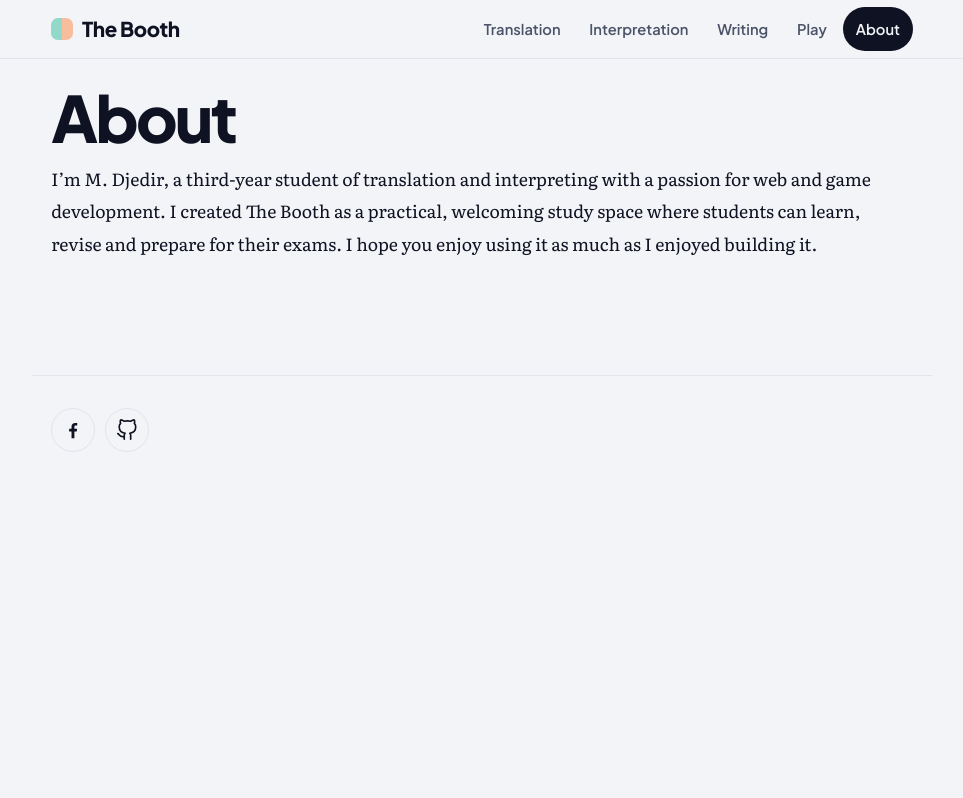
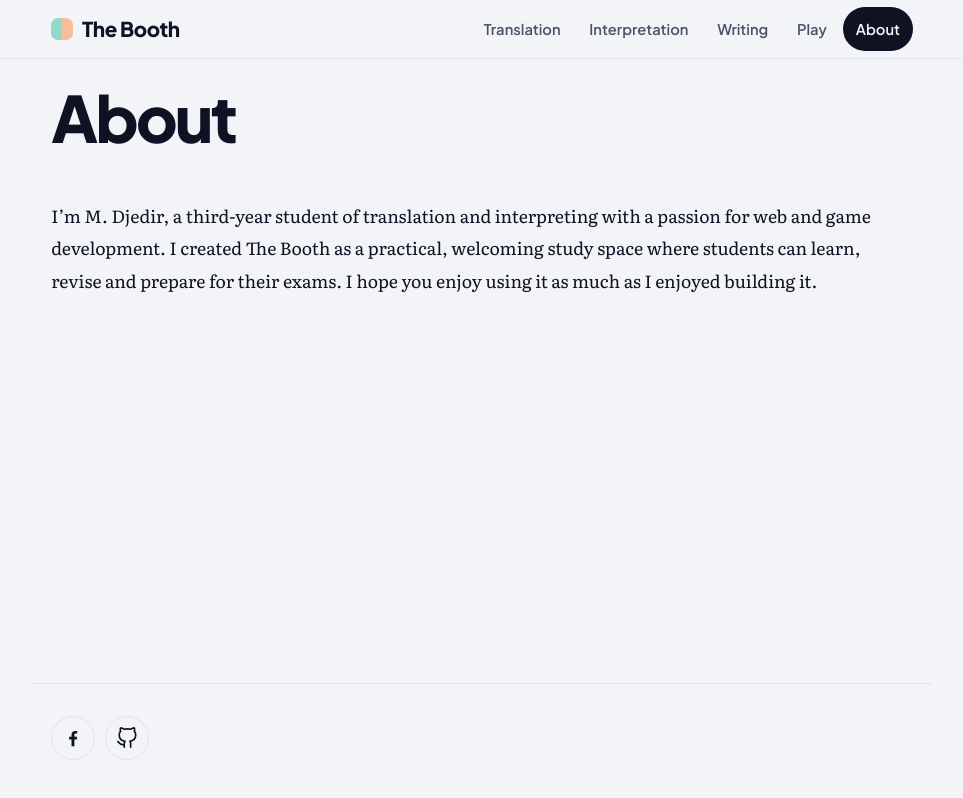
Before and after one commit to lazyDev99/L3-website, a plain HTML site: page index.html in a window 1280 px wide. Both pictures are taken after a click on the link "About". Shown: the whole page, without its empty margins (158-1121 px from the left). Drawn offline with Linux system fonts and the light colour scheme.

Commit message:
margin and padding to about me page

```diff
--- a/app.js
+++ b/app.js
@@ -28,7 +28,7 @@ async function route(){
     if(!mods.length){const ix=await j('content/modules.json');mods=await Promise.all(ix.map(i=>j(`content/${i}.json`)))}
     const key=h[0]==='about'||h[0]==='play'?h[0]:h[0]==='c'?'c/'+h[1]:(h[0]==='m'||h[0]==='l')?'c/'+(find(h[1])||{}).cat:'';
     document.querySelectorAll('nav a').forEach(a=>a.classList.toggle('on',(a.dataset.go??a.getAttribute('href').slice(2))===key));
-    ({c:()=>cat(h[1]),m:()=>mpage(h[1]),l:()=>lesson(h[1],h[2]),about,play}[h[0]]||home)();
+    app.dataset.page=h[0];({c:()=>cat(h[1]),m:()=>mpage(h[1]),l:()=>lesson(h[1],h[2]),about,play}[h[0]]||home)();
     const dp={c:1,about:1,play:1,m:2,l:3}[h[0]]||0;app.className='';void app.offsetWidth;app.className=dp>=pd?'gf':'gb';pd=dp;const h1=$('#app h1');document.title=(h1?h1.textContent+' | ':'')+'The Booth';
   }catch(e){app.innerHTML='<h1>404</h1><p class="lede">This page got lost in translation.</p><a class="back" href="#/">‹ Home</a>'}
 }
@@ -49,7 +49,7 @@ function mpage(id){
   app.innerHTML=`<div class="${m.cat}"><div class="hero"><span class="glyph" aria-hidden="true">${GL[m.cat]}</span><a class="back" ${L('c/'+m.cat)}>‹ ${CAT[m.cat].n}</a><span class="pill">${code(m)}</span><h1>${esc(m.title)}</h1>${m.prof?`<p class="pf">${esc(m.prof)}</p>`:''}<p>${pl(m.lessons.length,'lesson')}</p></div><h2>Lessons</h2>`+(m.lessons.length?'':'<p class="empty">No lessons yet. The first one will appear here after the first class.</p>')+
   m.lessons.map(l=>`<a class="row" ${L(`l/${m.id}/${l.id}`)}>${dt(l.date)}<span class="rt"><span class="rtitle">${esc(l.title)}</span>${d.includes(m.id+'/'+l.id)?'<span class="sub">Done ✓</span>':''}</span>${go}</a>`).join('')+`</div>`;
 }
-function about(){app.innerHTML=`<h1>About</h1><p class="txt">${esc(SITE.about)}</p>`}
+function about(){app.innerHTML=`<div class="about-page"><h1>About</h1><p class="txt">${esc(SITE.about)}</p></div>`}
 
 function lesson(mid,lid){
   const m=find(mid),l=m.lessons.find(x=>x.id===lid),key=mid+'/'+lid;
--- a/style.css
+++ b/style.css
@@ -135,6 +135,11 @@ footer{border-top:1px solid var(--line);margin-top:2.5rem;padding-top:1.2rem}
 .jump .btn{flex:none}
 h2[id]{scroll-margin-top:calc(var(--hh,58px) + 70px)}
 
+body:has(.about-page){min-height:100vh;display:flex;flex-direction:column}
+body:has(.about-page) main{flex:1;width:100%}
+body:has(.about-page) footer{width:100%;margin-top:0;padding-bottom:2.5rem}
+@media(min-width:900px){.about-page .txt{margin-top:3rem}}
+
 .hero h1{font-size:clamp(2.2rem,8vw,3.4rem)}
 .hero .pf{color:color-mix(in srgb,var(--on) 90%,transparent);margin:.5rem 0 0}
 
```
